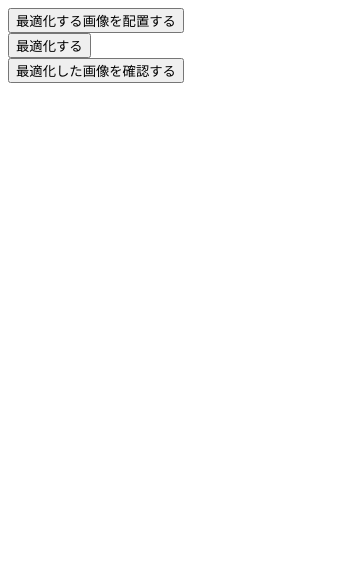
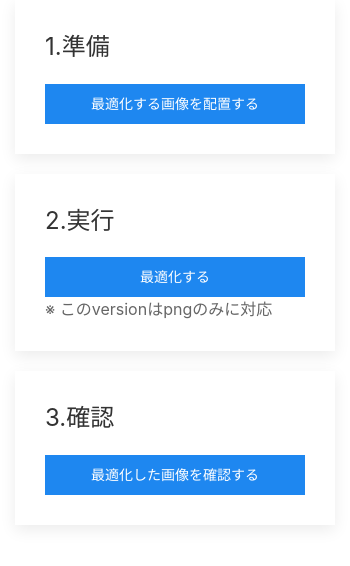
Before and after one commit to yukimura1227/optimg, an Electron app: page index.html in a window 350 px wide. Drawn offline with nearby package versions, Linux system fonts and the light colour scheme.

Commit message:
style: adjust layout

```diff
--- a/index.html
+++ b/index.html
@@ -2,17 +2,30 @@
 <html>
 <head>
   <meta charset="UTF-8">
-  <title>caputure the paiza</title>
+  <title>optimg</title>
+  <link rel="stylesheet" href="node_modules/uikit/dist/css/uikit.css" />
 </head>
 <body>
-  <div>
-    <button id="js-open-input-dir">最適化する画像を配置する</button>
-  </div>
-  <div>
-    <button id="js-optimize-image">最適化する</button>
-  </div>
-  <div>
-    <button id="js-open-output-dir">最適化した画像を確認する</button>
+  <div class="uk-container">
+    <div class="uk-margin uk-card uk-card-default uk-card-body">
+      <h3 class="uk-card-title">
+        1.準備
+      </h3>
+      <button id="js-open-input-dir" class="uk-button uk-button-primary uk-width-1-1">最適化する画像を配置する</button>
+    </div>
+    <div class="uk-margin uk-card uk-card-default uk-card-body">
+      <h3 class="uk-card-title">
+        2.実行
+      </h3>
+      <button id="js-optimize-image" class="uk-button uk-button-primary uk-width-1-1">最適化する</button>
+      ※ このversionはpngのみに対応
+    </div>
+    <div class="uk-margin uk-card uk-card-default uk-card-body">
+      <h3 class="uk-card-title">
+        3.確認
+      </h3>
+      <button id="js-open-output-dir" class="uk-button uk-button-primary uk-width-1-1">最適化した画像を確認する</button>
+    </div>
   </div>
   <script>
     const ipc = require('electron').ipcRenderer
@@ -26,5 +39,7 @@
       ipc.send('ipc_optimize_image');
     });
   </script>
+  <script src="node_modules/uikit/dist/js/uikit.js"></script>
+  <script src="node_modules/uikit/dist/js/uikit-icons.min.js"></script>
 </body>
 </html>
--- a/index.js
+++ b/index.js
@@ -26,7 +26,7 @@ function createWindow() {
   if(global.mainWindow !== null ) {
     return;
   }
-  global.mainWindow = new BrowserWindow({width: 350, height: 600});
+  global.mainWindow = new BrowserWindow({width: 350, height: 550});
 
   global.mainWindow.loadURL('file://' + __dirname + '/index.html');
   global.mainWindow.webContents.session.clearCache(function() {});
```
